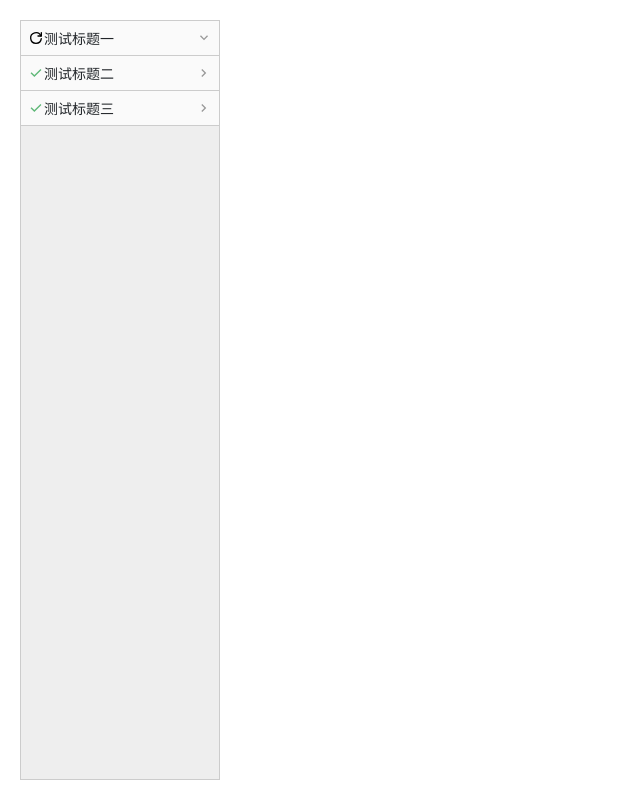
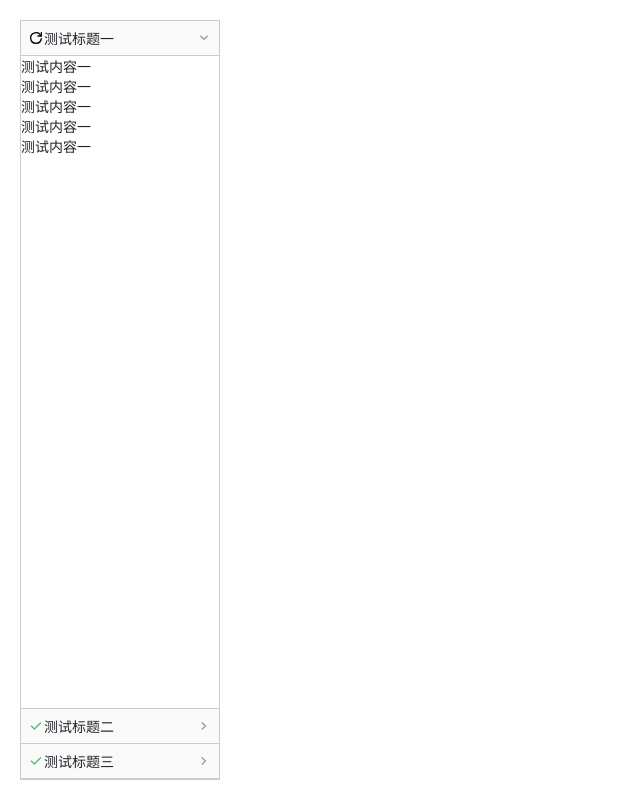
Before and after one commit to viogel4/uix, a website: page samples/60-accordion.html in a window 1280 px wide. Shown: the whole page, without its empty margins (0-640 px from the left). Drawn offline with Linux system fonts and the light colour scheme.

Commit message:
fix accordion

```diff
--- a/css/themes/default/uix-accordion.css
+++ b/css/themes/default/uix-accordion.css
@@ -1,20 +1,20 @@
-[data-comp-type=accordion]>[data-comp-type=card]>[data-comp-role~=body].collapsed {
+[data-comp-type=accordion]>[data-comp-type=card].collapsed>[data-comp-role~=body] {
     height: 0;
 }
 
-[data-comp-type=accordion]>[data-comp-type=card]:has(>[data-comp-role~=body].collapsed) {
+[data-comp-type=accordion]>[data-comp-type=card].collapsed {
     border-bottom: none;
 }
 
-[data-comp-type=accordion].fits>[data-comp-type=card]:has(>[data-comp-role~=body].collapsed) {
+[data-comp-type=accordion].fits>[data-comp-type=card].collapsed {
     flex-shrink: 0;
 }
 
 /* accordion设置了showType="fit"属性，表示面板会自动填充剩余所有空间 */
-[data-comp-type=accordion].fits>[data-comp-type=card]:has(>[data-comp-role~=body]:not(.collapsed)) {
+[data-comp-type=accordion].fits>[data-comp-type=card]:not(.collapsed) {
     height: 100%;
 }
 
-[data-comp-type=accordion].fits>[data-comp-type=card]:last-child:has(>[data-comp-role~=body]:not(.collapsed)) {
+[data-comp-type=accordion].fits>[data-comp-type=card]:last-child:not(.collapsed) {
     border-bottom: none;
 }
--- a/docs/todo.txt
+++ b/docs/todo.txt
@@ -48,7 +48,7 @@ todo:
 50.scrollpane组件，未完成，有很多todo。
 智能滚动。每次滚动一个，或多个。
 
-51.重构uix.each函数，写一个uix.forEach函数
+51.重构uix.each函数，写一个uix.forEach函数。scrollpanel 265行要用。
 
 
 
```
